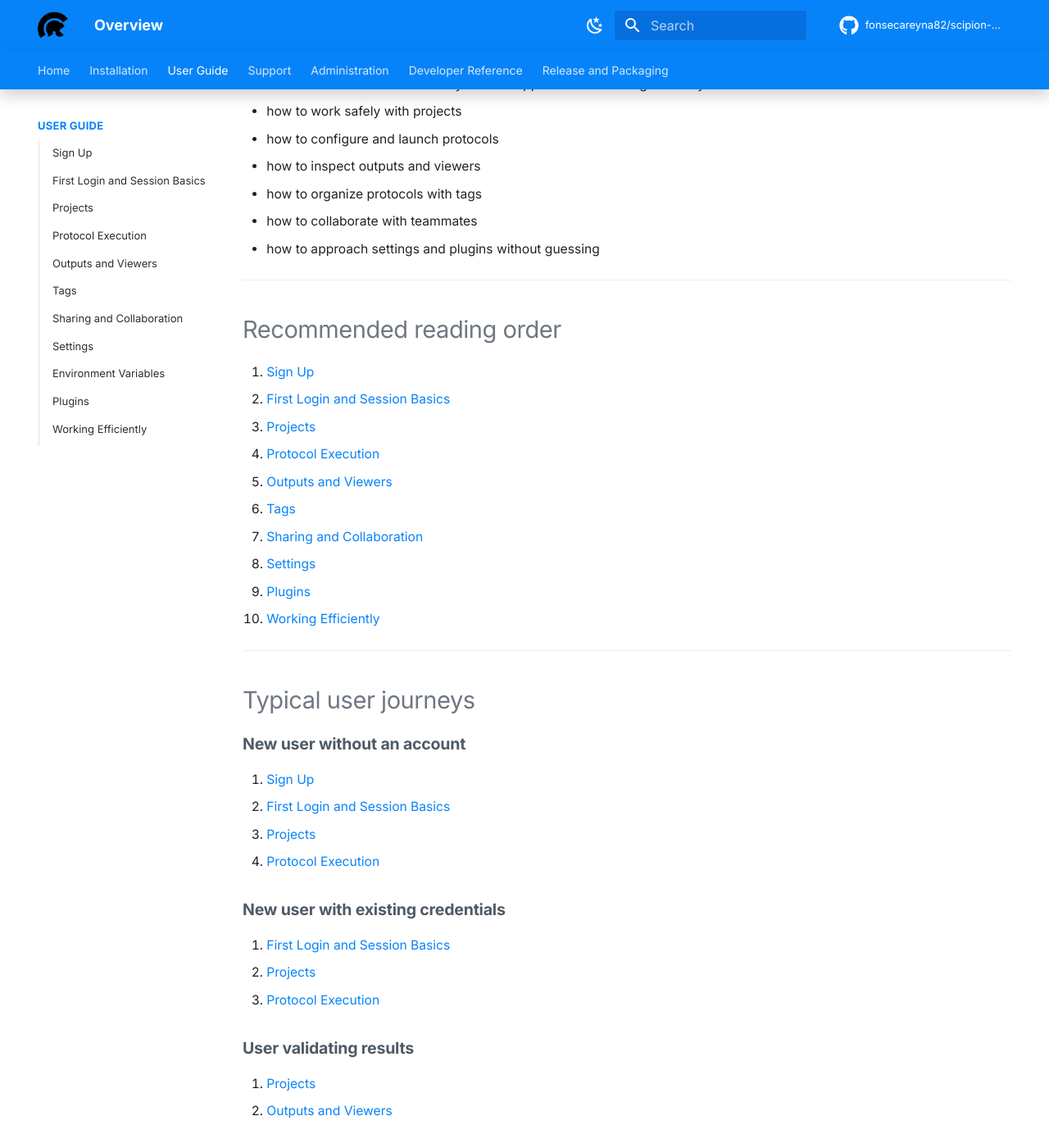
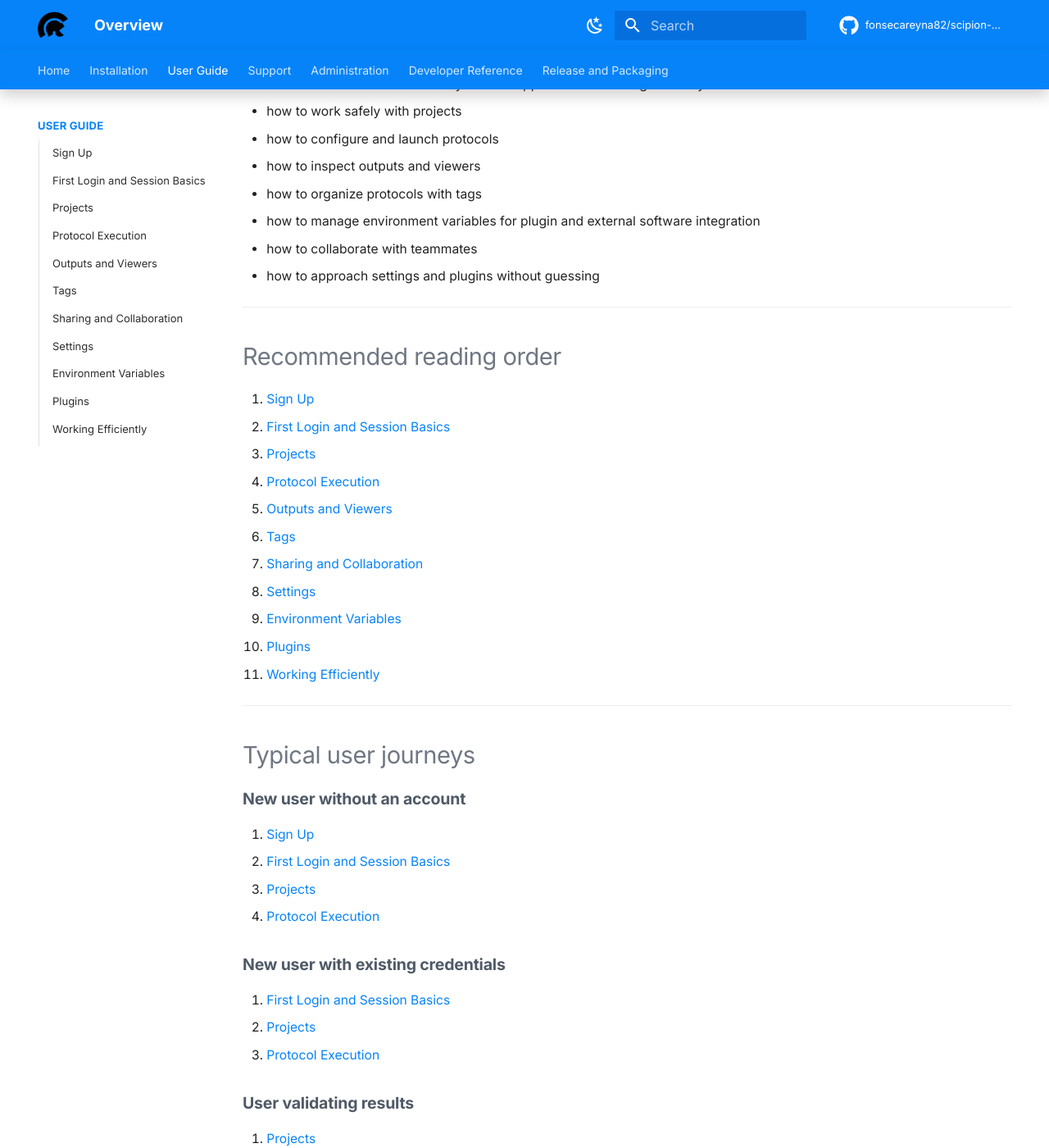
Before and after one commit to fonsecareyna82/scipion-docs, an MkDocs documentation site: the page built from docs/user-guide/index.md, in a window 1280 px wide and 1400 px high, scrolled down 435 px. Shown: the whole window at 82% size. Built offline with MkDocs 1.6.1 and Material for MkDocs 9.7.7, drawn with Linux system fonts in a browser that asks for light colours; comment, search, counter and statistics services are not loaded; the version menu is left out; some of the changed text lies outside the part shown.

Commit message:
Link environment variables page from user guide overview

```diff
--- a/docs/user-guide/index.md
+++ b/docs/user-guide/index.md
@@ -21,6 +21,7 @@
 - how to configure and launch protocols
 - how to inspect outputs and viewers
 - how to organize protocols with tags
+- how to manage environment variables for plugin and external software integration
 - how to collaborate with teammates
 - how to approach settings and plugins without guessing
 
@@ -36,8 +37,9 @@
 6. [Tags](tags/)
 7. [Sharing and Collaboration](sharing/)
 8. [Settings](settings/)
-9. [Plugins](plugins/)
-10. [Working Efficiently](working-efficiently/)
+9. [Environment Variables](environment-variables/)
+10. [Plugins](plugins/)
+11. [Working Efficiently](working-efficiently/)
 
 ---
 
@@ -66,6 +68,13 @@
 1. [Projects](projects/)
 2. [Protocol Execution](protocols/)
 3. [Tags](tags/)
+
+### User integrating external software
+
+1. [Settings](settings/)
+2. [Environment Variables](environment-variables/)
+3. [Plugins](plugins/)
+4. [Protocol Execution](protocols/)
 
 ### User collaborating with teammates
 
```
